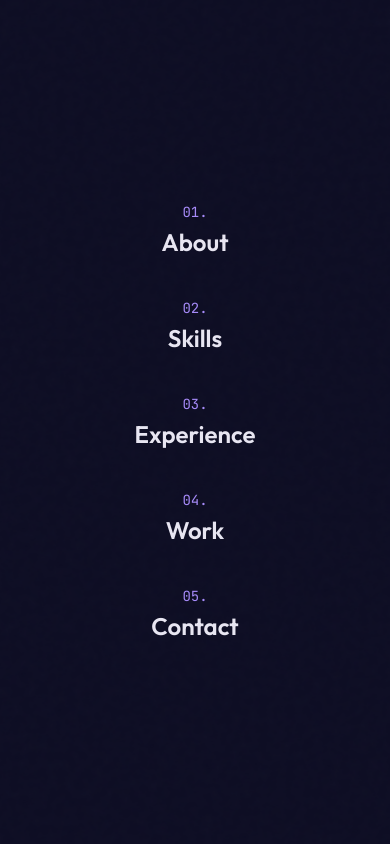
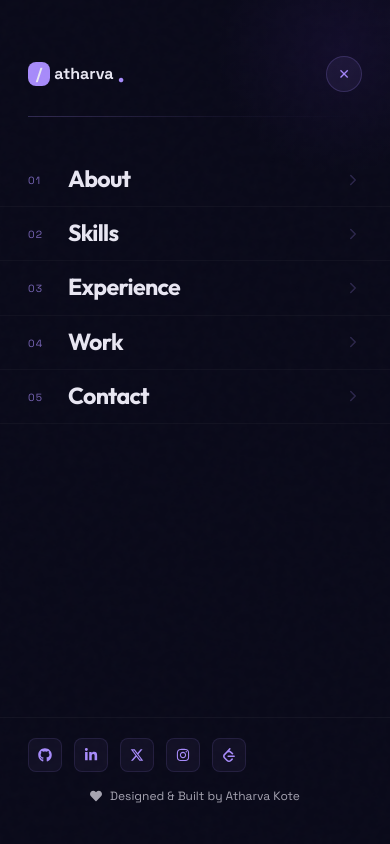
Before and after one commit to Atharvkote/portfolio, a React (Vite) app: page / in a window 390 px wide. Both pictures are taken after a click on the button "Toggle menu". Shown: the top 844 px of the page. Built offline with nearby package versions, Linux system fonts and the light colour scheme; a web font is replaced by a local one.

Commit message:
feat : responsive & navbar fixes

```diff
--- a/src/components/experience.tsx
+++ b/src/components/experience.tsx
@@ -29,7 +29,7 @@ export function Experience() {
         className="flex flex-col md:flex-row gap-10 max-w-[1000px]"
       >
         {/* LEFT: Tabs */}
-        <div className="relative flex md:flex-col overflow-x-auto md:overflow-visible border-b md:border-b-0 md:border-l-2 border-text-muted/15 md:min-w-[180px] shrink-0">
+        <div className="relative flex flex-col overflow-x-auto md:overflow-visible border-b md:border-b-0 md:border-l-2 border-text-muted/15 md:min-w-[180px] shrink-0">
           {/* Indicator */}
           <div
             className="hidden md:block absolute left-[-2px] w-[2px] h-[42px] bg-primary rounded-full transition-all duration-300"
--- a/src/components/navbar.tsx
+++ b/src/components/navbar.tsx
@@ -1,8 +1,12 @@
 import { useState, useEffect } from "react";
 import { motion, AnimatePresence } from "framer-motion";
-import { Menu, X } from "lucide-react";
+import { ChevronRight, Menu, X } from "lucide-react";
 import { TbLayoutFilled } from "react-icons/tb";
 import { toast } from "sonner";
+import { FaGithub, FaHeart, FaInstagram, FaLinkedinIn } from "react-icons/fa";
+import { SiLeetcode } from "react-icons/si";
+import { portfolioData } from "../data/portfolio";
+import { FaXTwitter } from "react-icons/fa6";
 
 
 const NAV_LINKS = [
@@ -12,6 +16,15 @@ const NAV_LINKS = [
   { name: "Work", href: "/work", type: "route" },
   { name: "Contact", href: "/#contact", type: "hash" },
 ];
+
+const SOCIAL_LINKS = [
+  { icon: FaGithub, href: portfolioData.socials.github, label: "GitHub" },
+  { icon: FaLinkedinIn, href: portfolioData.socials.linkedin, label: "LinkedIn" },
+  { icon: FaXTwitter, href: portfolioData.socials.twitter, label: "Twitter" },
+  { icon: FaInstagram, href: portfolioData.socials.instagram, label: "Instagram" },
+  { icon: SiLeetcode, href: portfolioData.socials.leetcode, label: "LeetCode" },
+];
+
 
 export function Navbar() {
   const [scrolled, setScrolled] = useState(false);
@@ -79,16 +92,16 @@ export function Navbar() {
               initial={{ opacity: 0, y: -15 }}
               animate={{ opacity: 1, y: 0 }}
               transition={{ delay: 0.5 }}
-              className="ml-4 border border-primary py-[0.175rem] px-4 rounded-lg hover:bg-gray-600/20 duration-500 transition-colors text-primary text-sm flex items-center gap-1 cursor-pointer"
+              className="ml-4 border border-primary/70 py-[0.175rem] px-4 rounded-lg hover:bg-gray-600/20 duration-500 transition-colors text-primary/70 text-sm flex items-center gap-1 cursor-pointer"
             >
-              <TbLayoutFilled className="text-lg " /> Quick access <span className="border-2 text-xs font-bold px-[0.125rem] py-0 bg-gray-600/40 rounded ">Q</span>
+              <TbLayoutFilled className="text-lg " /> Quick access
             </motion.button>
           </div>
 
           {/* Mobile Hamburger */}
           <button
             onClick={() => setMenuOpen(!menuOpen)}
-            className="md:hidden relative z-[60] text-primary p-2"
+            className="md:hidden cursor-pointer relative z-[60] text-primary p-2"
             aria-label="Toggle menu"
           >
             {menuOpen ? <X size={28} /> : <Menu size={28} />}
@@ -104,24 +117,93 @@ export function Navbar() {
             animate={{ clipPath: "circle(150% at calc(100% - 40px) 40px)" }}
             exit={{ clipPath: "circle(0% at calc(100% - 40px) 40px)" }}
             transition={{ duration: 0.5, ease: [0.16, 1, 0.3, 1] }}
-            className="fixed inset-0 z-[55] bg-bg-alt flex flex-col items-center justify-center gap-10 md:hidden"
+            className="fixed inset-0 z-[55] bg-bg flex flex-col md:hidden overflow-hidden"
           >
+            {/* Ambient glow */}
+            <div className="pointer-events-none absolute -top-20 -right-20 w-64 h-64 rounded-full"
+              style={{ background: "radial-gradient(circle, rgba(124,58,237,0.08) 0%, transparent 70%)" }}
+            />
+
+            {/* Top bar */}
+            <div className="flex items-center justify-between px-7 pt-14 pb-6">
+              <motion.a
+                href="#"
+                initial={{ opacity: 0 }}
+                animate={{ opacity: 1 }}
+                transition={{ delay: 0.1 }}
+                className="relative group text-md flex items-center gap-1 font-bold text-primary"
+              >
+                <span className=" text-md font-bold bg-primary text-text-primary px-2  rounded-lg">/</span>
+                atharva <span className="text-primary text-2xl">.</span>
+              </motion.a>
+              <button
+                onClick={() => setMenuOpen(false)}
+                className="w-9 h-9 rounded-full flex items-center justify-center text-primary text-sm transition-all"
+                style={{ border: "1px solid rgba(167,139,250,0.2)", background: "rgba(167,139,250,0.08)" }}
+              >
+                ✕
+              </button>
+            </div>
+
+            {/* Divider */}
+            <div className="mx-7" style={{ height: "1px", background: "linear-gradient(90deg, rgba(167,139,250,0.25), rgba(167,139,250,0.05) 60%, transparent)" }} />
+
+            {/* Links */}
+            <nav className="flex-1 flex flex-col pt-9">
               {NAV_LINKS.map((link, i) => (
                 <motion.a
                   key={link.name}
                   href={link.href}
                   onClick={() => setMenuOpen(false)}
-                initial={{ opacity: 0, y: 20 }}
-                animate={{ opacity: 1, y: 0 }}
-                transition={{ delay: 0.08 + i * 0.04 }}
-                className="flex flex-col items-center gap-1"
+                  initial={{ opacity: 0, x: -16 }}
+                  animate={{ opacity: 1, x: 0 }}
+                  transition={{ delay: 0.1 + i * 0.07, ease: [0.16, 1, 0.3, 1] }}
+                  className="relative flex items-center gap-0 px-7 py-3.5 group transition-colors"
+                  style={{ borderBottom: "1px solid rgba(255,255,255,0.03)" }}
                 >
-                <span className="font-mono text-primary text-sm">0{i + 1}.</span>
-                <span className="font-display text-2xl font-semibold text-text-primary hover:text-primary transition-colors">
+                  {/* Active indicator bar */}
+                  <span className="absolute left-0 top-1/2 -translate-y-1/2 w-[3px] h-[60%] rounded-r opacity-0 group-hover:opacity-100 transition-opacity"
+                    style={{ background: "linear-gradient(180deg, #a78bfa, #7c3aed)" }}
+                  />
+
+                  {/* Number */}
+                  <span className=" text-[0.65rem] text-primary opacity-70 tracking-widest min-w-[28px] self-start mt-1.5">
+                    0{i + 1}
+                  </span>
+
+                  {/* Label + sub-desc */}
+                  <div className="flex-1 px-3">
+                    <span className="font-display text-[1.45rem] font-bold tracking-[-0.03em] text-text-primary group-hover:text-primary transition-colors leading-none block">
                       {link.name}
+                    </span>
+                    <span className="font-mono text-[0.65rem] text-text-muted tracking-[0.05em] uppercase mt-0.5 block">
+                      {link.sub ?? ""}
+                    </span>
+                  </div>
+
+                  {/* Arrow */}
+                  <span className="text-border-hover group-hover:text-primary transition-all group-hover:translate-x-1 text-sm">
+                    <ChevronRight size={18} />
                   </span>
                 </motion.a>
               ))}
+            </nav>
+
+            {/* Footer */}
+            <div className="px-7 pb-10 pt-5" style={{ borderTop: "1px solid rgba(255,255,255,0.04)" }}>
+              <div className="flex gap-3 mb-4">
+                {SOCIAL_LINKS.map((s) => (
+                  <a key={s.label} href={s.href}
+                    className="w-[34px] h-[34px] rounded-lg flex items-center justify-center font-mono text-[0.65rem] text-text-muted transition-all"
+                    style={{ border: "1px solid rgba(167,139,250,0.12)", background: "rgba(167,139,250,0.05)" }}
+                  >
+                    <s.icon size={14} className="text-primary" />
+                  </a>
+                ))}
+              </div>
+              <div className="flex items-center justify-center text-xs gap-2 text-text-primary/70"><FaHeart /> Designed & Built by {portfolioData.name}</div>
+
+            </div>
           </motion.div>
         )}
       </AnimatePresence>
--- a/src/components/quick-access.tsx
+++ b/src/components/quick-access.tsx
@@ -2,6 +2,7 @@ import { useEffect, useState } from "react";
 import { Keyboard, X, Moon, Link2 } from "lucide-react";
 import { useNavigate } from "react-router-dom";
 import { motion, AnimatePresence } from "framer-motion";
+import { toast } from "sonner";
 
 export function QuickAccess() {
   const navigate = useNavigate();
@@ -18,6 +19,7 @@ export function QuickAccess() {
     } else {
       document.documentElement.setAttribute("data-theme", "light");
       localStorage.setItem("theme", "light");
+      toast.warning("Fair warning! Light Attracts Bugs! 🐞",);
     }
   }, [darkMode]);
 
--- a/src/index.css
+++ b/src/index.css
@@ -41,6 +41,7 @@
   --color-text-muted: #6b7280;
   --color-text-dim: #4b5563;
   --color-text-bright: #f8fafc;
+  --toast-text-color: #ffffff;
 
   /* ── Border Colors ── */
   --color-border: rgba(167, 139, 250, 0.08);
@@ -356,6 +357,7 @@ a {
   --color-text-muted: #71717a;
   --color-text-dim: #a1a1aa;
   --color-text-bright: #18181b;
+  --toast-text-color: #000000;
 
   /* ── Border Colors ── */
   --color-border: rgba(0, 0, 0, 0.08);
--- a/src/lib/toast.ts
+++ b/src/lib/toast.ts
@@ -1,8 +1,8 @@
 const Option = {
   style: {
-    background: "#a78bf9",
-    color: "#0a101f",
-    border: "2px solid #a855f7",
+    background: "var(--color-bg-elevated)",
+    color: "var(--color-text-primary)",
+    border: "1px solid var(--color-primary)",
     borderRadius: "10px",
     padding: "10px",
     fontSize: "14px",
```
Also changed, not shown: src/components/project-showcase.tsx (+4 -4 lines). Lines whose indentation alone changed are shown as unchanged.
